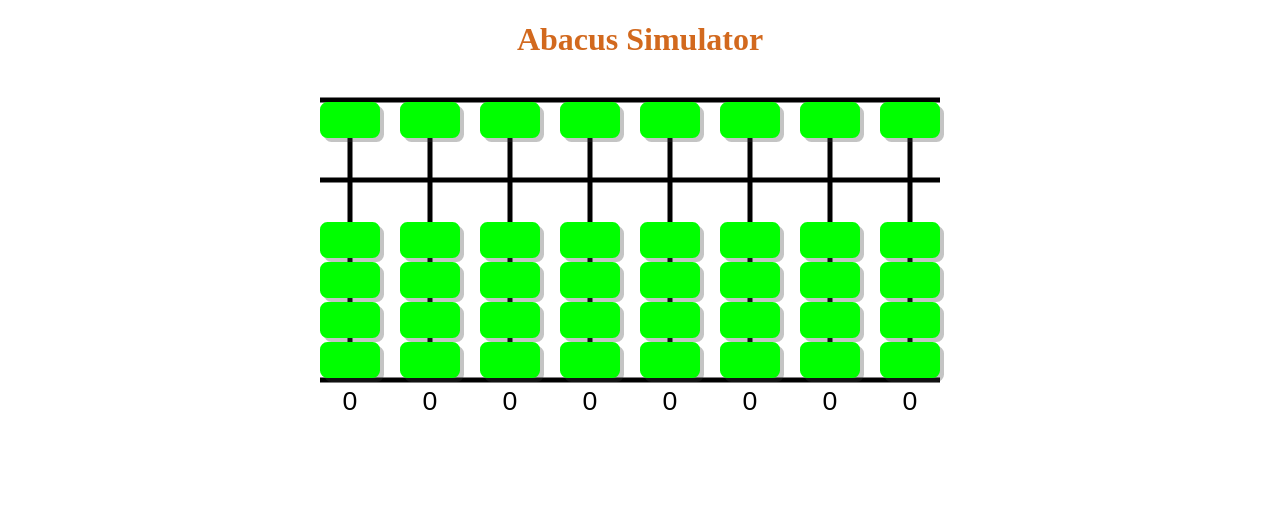
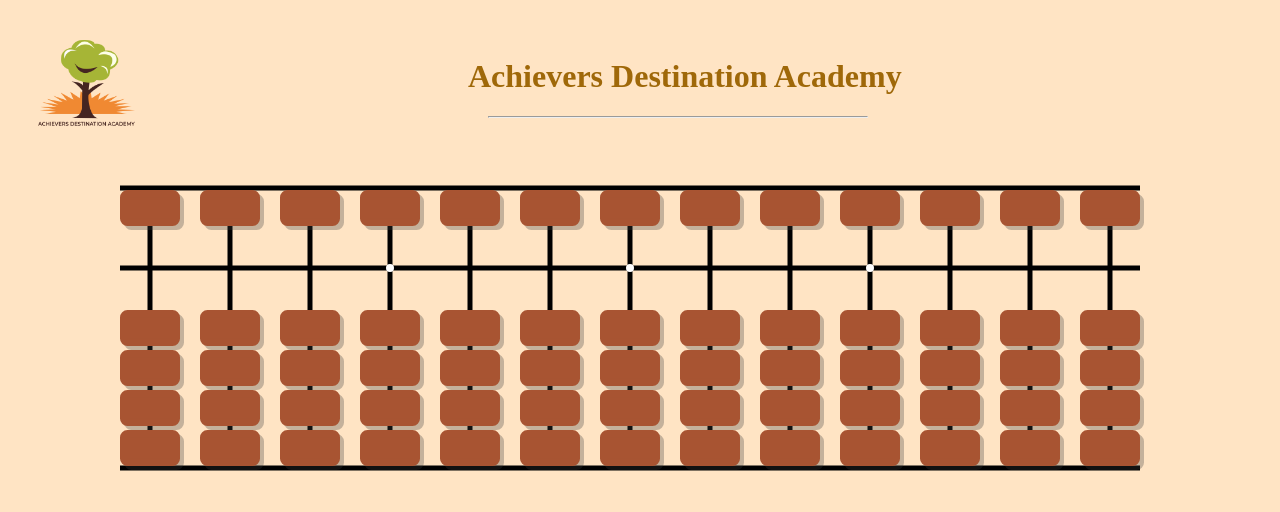
Before and after one commit to adaminischool/adaminischool.github.io, a plain HTML site: page index.html in a window 1280 px wide. Drawn offline with Linux system fonts and the light colour scheme.

Commit message:
final changes

```diff
--- a/abacus.js
+++ b/abacus.js
@@ -1,6 +1,3 @@
-// Copyright (C) Thorsten Thormaehlen, Marburg, 2013, All rights reserved
-// Contact: www.thormae.de
-
 // This software is written for educational (non-commercial) purpose.
 // There is no warranty or other guarantee of fitness for this software,
 // it is provided solely "as is".
@@ -24,7 +21,7 @@ function UIElement(x, y, width, height, type, ref, subref, slotType) {
 function AbacusCtrl(type) {
   this.type = type; // 0 Japanese, 1 Chinese
 
-    this.beadLines = 8
+  this.beadLines = 13;
   this.beadPerLine = (this.type == 0) ? 5 : 7;
   this.beadSep = (this.type == 0) ? 3 : 4;
   this.beadHeight = 40;
@@ -32,16 +29,16 @@ function UIElement(x, y, width, height, type, ref, subref, slotType) {
   this.beadWidth = 60;
   this.nodes = new Array();
 
-    this.init = function() {
+  this.init = function () {
     this.nodes.length = 0;
     var id = 0;
-      for(var i=0; i < this.beadLines; i++) {
-        for(var j=0; j < this.beadPerLine; j++) {
+    for (var i = 0; i < this.beadLines; i++) {
+      for (var j = 0; j < this.beadPerLine; j++) {
         var bead = new Bead();
-          bead.position[0] = 580 - i * this.beadSpacing;
+        bead.position[0] = 980 - i * this.beadSpacing;
         bead.position[1] = 60 + this.beadPerLine * this.beadHeight - j * this.beadHeight;
         bead.value = 1;
-          if(j > this.beadSep) {
+        if (j > this.beadSep) {
           bead.position[1] = 60 + this.beadPerLine * this.beadHeight - (j * this.beadHeight + 2 * this.beadHeight);
           bead.value = 5;
         }
@@ -52,19 +49,19 @@ function UIElement(x, y, width, height, type, ref, subref, slotType) {
     }
   };
 
-    this.getBeadsCount = function() {
+  this.getBeadsCount = function () {
     return this.nodes.length;
   };
 
-    this.getBeadPositionX = function(nodeId) {
+  this.getBeadPositionX = function (nodeId) {
     return this.nodes[nodeId].position[0];
   };
 
-    this.getBeadPositionY = function(nodeId) {
+  this.getBeadPositionY = function (nodeId) {
     return this.nodes[nodeId].position[1];
   };
 
-    this.activated = function(nodeId) {
+  this.activated = function (nodeId) {
     var line = Math.floor(nodeId / this.beadPerLine);
     var beadInLine = nodeId - line * this.beadPerLine;
     //console.log(nodeId +" " + line + " " + beadInLine);
@@ -73,9 +70,9 @@ function UIElement(x, y, width, height, type, ref, subref, slotType) {
     this.nodes[nodeId].active = !active;
 
     var dir = 1;
-      if(beadInLine > this.beadSep) dir = -1;
+    if (beadInLine > this.beadSep) dir = -1;
 
-      var offset = dir * (-1) * this.beadHeight ;
+    var offset = dir * (-1) * this.beadHeight;
     if (active) offset = dir * this.beadHeight;
     this.nodes[nodeId].position[1] += offset;
 
@@ -92,7 +89,7 @@ function UIElement(x, y, width, height, type, ref, subref, slotType) {
 
         }
       }
-      }else{
+    } else {
       for (var j = 0; j < this.beadPerLine; j++) {
         var n = line * this.beadPerLine + j;
         if (j > this.beadSep && j !== beadInLine) {
@@ -109,40 +106,40 @@ function UIElement(x, y, width, height, type, ref, subref, slotType) {
 }
 
 function Abacus(parentDivId, type) {
-    var abacusCtrl = new  AbacusCtrl(type);
+  var abacusCtrl = new AbacusCtrl(type);
   var canvas;
   var divId = parentDivId;
-    var beadColor = "rgba(0, 255, 0, 1.0)";
-    var hooveredBeadColor = "rgba(0, 200, 0, 1.0)";
+  var beadColor = "rgba(168, 84, 50, 1.0)";
+  var hooveredBeadColor = "rgba(166, 128, 113, 1.0)";
   var hooveredElement = -1;
   var hooveredBead = -1;
   var uiElements = new Array();
   var that = this;
 
-    this.init = function() {
+  this.init = function () {
 
     abacusCtrl.init();
 
     canvas = document.createElement('canvas');
-      if(!canvas) console.log("Abacus error: can not create a canvas element");
+    if (!canvas) console.log("Abacus error: can not create a canvas element");
     canvas.id = parentDivId + "_Abacus";
     canvas.width = 40 + abacusCtrl.beadLines * abacusCtrl.beadSpacing;
-      canvas.height= 60 + (abacusCtrl.beadPerLine+2) * abacusCtrl.beadHeight;
+    canvas.height = 60 + (abacusCtrl.beadPerLine + 2) * abacusCtrl.beadHeight;
     document.body.appendChild(canvas);
     var parent = document.getElementById(divId);
-      if(!parent) console.log("Abacus error: can not find an element with the given name: " + divId);
+    if (!parent) console.log("Abacus error: can not find an element with the given name: " + divId);
     parent.appendChild(canvas);
 
-      canvas.onmousedown = function(event) {
+    canvas.onmousedown = function (event) {
       canvasMouseDown(event);
     };
-      canvas.onmousemove = function(event) {
+    canvas.onmousemove = function (event) {
       canvasMouseMove(event);
     };
-      canvas.onmouseup = function(event) {
+    canvas.onmouseup = function (event) {
       canvasMouseUp(event);
     };
-      canvas.onmouseup = function(event) {
+    canvas.onmouseup = function (event) {
       canvasMouseUp(event);
     };
 
@@ -155,16 +152,16 @@ function UIElement(x, y, width, height, type, ref, subref, slotType) {
     var nodePosX = abacusCtrl.getBeadPositionX(nodeId);
     var nodePosY = abacusCtrl.getBeadPositionY(nodeId);
 
-        var dn = new UIElement(nodePosX, nodePosY+2, abacusCtrl.beadWidth, abacusCtrl.beadHeight-4, 0, nodeId, 0, 0);
+    var dn = new UIElement(nodePosX, nodePosY + 2, abacusCtrl.beadWidth, abacusCtrl.beadHeight - 4, 0, nodeId, 0, 0);
 
     ctx.fillStyle = "rgba(60, 60, 60, 0.3)";
-        drawRoundRectFilled(ctx, dn.x+4, dn.y+4, dn.x2-dn.x, dn.y2-dn.y, 15);
+    drawRoundRectFilled(ctx, dn.x + 4, dn.y + 4, dn.x2 - dn.x, dn.y2 - dn.y, 15);
     ctx.fillStyle = beadColor;
 
-        if(nodeId === hooveredBead) {
-          ctx.fillStyle=hooveredBeadColor;
+    if (nodeId === hooveredBead) {
+      ctx.fillStyle = hooveredBeadColor;
     }
-        drawRoundRectFilled(ctx, dn.x, dn.y, dn.x2-dn.x, dn.y2-dn.y, 15);
+    drawRoundRectFilled(ctx, dn.x, dn.y, dn.x2 - dn.x, dn.y2 - dn.y, 15);
     ctx.fillStyle = "rgba(255, 255, 255, 1.0)";
 
     uiElements.push(dn);
@@ -184,7 +181,7 @@ function UIElement(x, y, width, height, type, ref, subref, slotType) {
     }
   }
 
-    this.update = function() {
+  this.update = function () {
 
     canvas.width = canvas.width;
 
@@ -239,21 +236,21 @@ function UIElement(x, y, width, height, type, ref, subref, slotType) {
     // draw frame
     ctx.strokeStyle = '#000000';
     ctx.lineWidth = 5;
-      for(var i=0; i < abacusCtrl.beadLines; i++) {
+    for (var i = 0; i < abacusCtrl.beadLines; i++) {
       var x = -30 + abacusCtrl.beadLines * abacusCtrl.beadSpacing - i * abacusCtrl.beadSpacing;
-        var y = 20 + (abacusCtrl.beadPerLine+2) * abacusCtrl.beadHeight
+      var y = 20 + (abacusCtrl.beadPerLine + 2) * abacusCtrl.beadHeight
       ctx.beginPath();
       ctx.moveTo(x, 20);
       ctx.lineTo(x, y);
       ctx.stroke();
     }
-      for(var j=0; j < 3; j++) {
+    for (var j = 0; j < 3; j++) {
       var y = 20;
-        if(j === 1) y = 20 + (abacusCtrl.beadPerLine - abacusCtrl.beadSep) * abacusCtrl.beadHeight;
-        if(j === 2) y = 20 + (abacusCtrl.beadPerLine+2) * abacusCtrl.beadHeight;
+      if (j === 1) y = 20 + (abacusCtrl.beadPerLine - abacusCtrl.beadSep) * abacusCtrl.beadHeight;
+      if (j === 2) y = 20 + (abacusCtrl.beadPerLine + 2) * abacusCtrl.beadHeight;
       ctx.beginPath();
       ctx.moveTo(20, y);
-        ctx.lineTo(640, y);
+      ctx.lineTo(1040, y);
       ctx.stroke();
     }
     ctx.lineWidth = 1;
@@ -265,27 +262,50 @@ function UIElement(x, y, width, height, type, ref, subref, slotType) {
     ctx.fillStyle = "rgba(0, 0, 0, 1.0)";
     ctx.textAlign = 'center';
     ctx.font = '20pt sans-serif';
-      var textY = 50 + (abacusCtrl.beadPerLine+2) * abacusCtrl.beadHeight;
-      for(var i=0; i < abacusCtrl.beadLines; i++) {
+    var textY = 50 + (abacusCtrl.beadPerLine + 2) * abacusCtrl.beadHeight;
+    for (var i = 0; i < abacusCtrl.beadLines; i++) {
       var textX = -30 + abacusCtrl.beadLines * abacusCtrl.beadSpacing - i * abacusCtrl.beadSpacing;
       var valueSum = 0;
-        for(var j=0; j < abacusCtrl.beadPerLine; j++) {
+      for (var j = 0; j < abacusCtrl.beadPerLine; j++) {
         var n = i * abacusCtrl.beadPerLine + j;
-          if(abacusCtrl.nodes[n].active) {
-            valueSum += abacusCtrl.nodes[n].value;
+        if (abacusCtrl.nodes[n].active) {
+          valueSum =0;
         }
       }
 
       var valueSting;
-        if(abacusCtrl.type === 0) {
+      if (abacusCtrl.type === 0) {
         valueSting = valueSum.toString(10);
-        }else{
+      } else {
         valueSting = valueSum.toString(16);
       }
 
-        ctx.fillText(valueSting, textX, textY);
+      // ctx.fillText(valueSting, textX, textY);
+
+
+      // setup pen
+      // ctx.strokeStyle = "rgb(0,200,127)";
+      // ctx.lineWidth = 16;
+      // ctx.lineCap = "round";
+      // ctx.stroke
+
     }
+       ctx.fillStyle = "#fff"
+      ctx.beginPath();
+      ctx.arc(290, 100, 4, 0, 2 * Math.PI, true);
+      ctx.arc(530, 100, 4, 0, 2 * Math.PI, true);
+      ctx.arc(770, 100, 4, 0, 2 * Math.PI, true);
+      ctx.closePath();
+      ctx.fill();
   };
+  function drawPixel(x, y, r, g, b, a,canvasData) {
+    var index = (x + y * 10) * 4;
+
+    canvasData.data[index + 0] = r;
+    canvasData.data[index + 1] = g;
+    canvasData.data[index + 2] = b;
+    canvasData.data[index + 3] = a;
+  }
 
   function mouseOverElement(pos) {
     var selectedElement = -1;
@@ -295,8 +315,7 @@ function UIElement(x, y, width, height, type, ref, subref, slotType) {
         if (uiElements[n].x - 1 < pos.x &&
           uiElements[n].x2 + 1 > pos.x &&
           uiElements[n].y - 1 < pos.y &&
-              uiElements[n].y2 + 1 > pos.y)
-          {
+          uiElements[n].y2 + 1 > pos.y) {
           selectedElement = n;
         }
       }
@@ -355,7 +374,7 @@ function UIElement(x, y, width, height, type, ref, subref, slotType) {
     mx = e.pageX - offsetX;
     my = e.pageY - offsetY;
 
-      return {x: mx, y: my};
+    return { x: mx, y: my };
   }
 
   function drawRoundRectFilled(ctx, x, y, width, height, radius) {
@@ -364,8 +383,8 @@ function UIElement(x, y, width, height, type, ref, subref, slotType) {
     ctx.strokeStyle = ctx.fillStyle;
     ctx.lineJoin = "round";
     ctx.lineWidth = radius;
-      ctx.strokeRect(x+(radius/2),y+(radius/2), width-radius, height-radius);
-      ctx.fillRect(x+(radius/2),y+(radius/2), width-radius, height-radius);
+    ctx.strokeRect(x + (radius / 2), y + (radius / 2), width - radius, height - radius);
+    ctx.fillRect(x + (radius / 2), y + (radius / 2), width - radius, height - radius);
     ctx.lineWidth = lineWidthBackup;
     ctx.strokeStyle = strokeStyleBackup;
   }
--- a/index.html
+++ b/index.html
@@ -1,8 +1,41 @@
-<!doctype html>
 <html lang="en">
   <head>
     <meta charset="utf-8">
-    <title>Abacus Simulator</title>
+
+    <title>ADA Abacus Simulator</title>
+    <style>
+      body{
+        background-color: bisque;
+      }
+      .header{
+       height:150px;
+      display:inline-grid;
+      grid-template-columns: 1fr 1fr;
+      }
+      .div1{
+        width:150px;
+      }
+      .div2{
+        width: 400px;
+        margin-left:30px;
+      }
+
+      img{
+        width:150px;
+        height:150px;
+      }
+      #logo{
+        width:450px;
+        margin-top:50px;
+        color: rgb(159, 104, 9);
+      }
+      hr{
+        margin-left:20px;
+      }
+      #myAbacus{
+        margin-top:10px
+      }
+    </style>
     <script src='./abacus.js'></script>
     <script type="text/javascript">
       function run() {
@@ -12,9 +45,18 @@
     </script>
   </head>
   <body onload="run();">
-    <h1 style="text-align: center;color:chocolate">Abacus Simulator</h1>
-    <div id="myAbacus"style="text-align: center;"> </div>
-<!--     <p> The JavaScript source code can be found here: <a href="./abacus.js">abacus.js</a>.</p>
-    <p> Keywords: abacus simulator, abacus simulation, virtual abacus, online abacus, interactive abacus, soroban, html5, javascript</p> -->
+    <div class="header">
+      <div class="div1">
+        <img src="./ada.png" alt="">
+      </div>
+      <div class="div2">
+        <h1 id="logo">Achievers Destination Academy</h1>
+        <hr>
+      </div>
+    </div>
+    <div id="myAbacus" style="text-align: center;"> </div>
+
+
+
   </body>
 </html>
```
Also changed, not shown: ada.png (added). Lines whose indentation alone changed are shown as unchanged.
